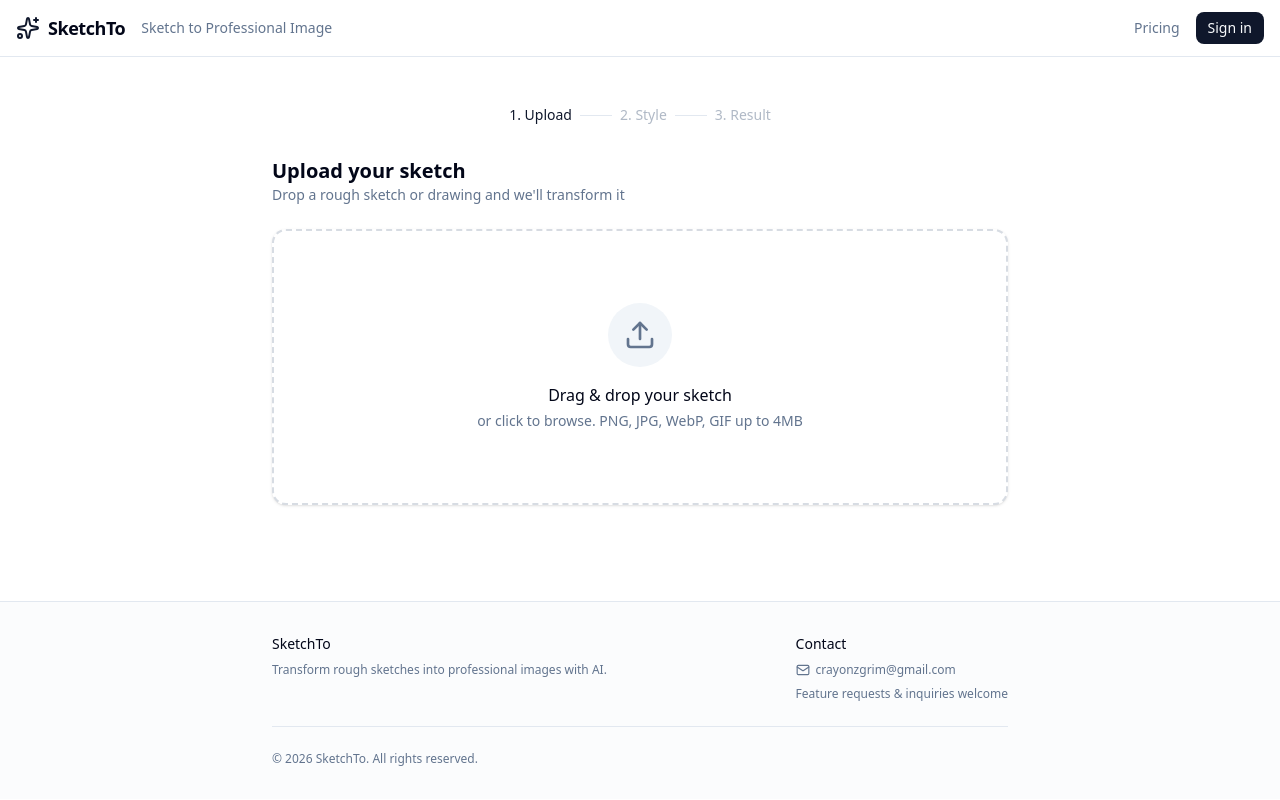
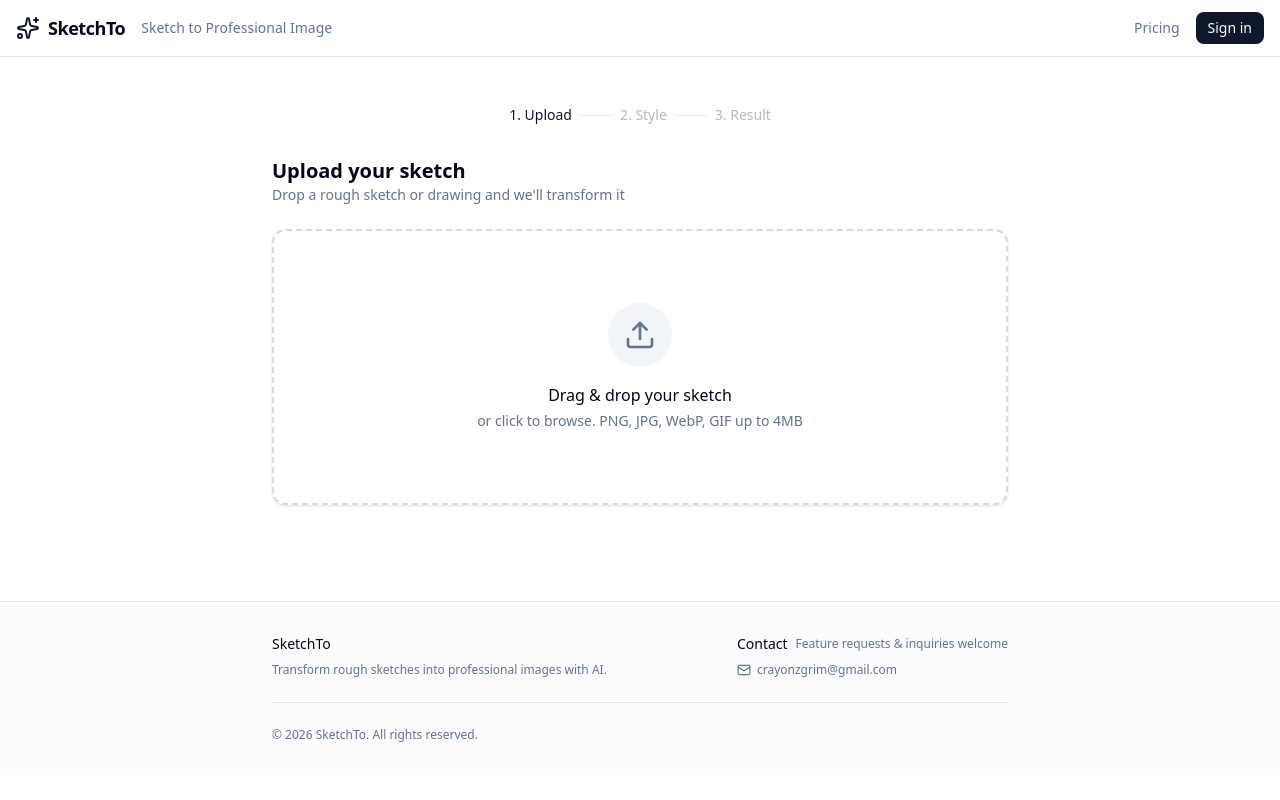
Before and after one commit to crayonzgrim/sketch-to, a Next.js app: page / in a window 1280 px wide. Built offline with nearby package versions, Linux system fonts and the light colour scheme; no server answers.

Commit message:
fix: Footer Contact 섹션 레이아웃 개선

```diff
--- a/components/footer.tsx
+++ b/components/footer.tsx
@@ -16,7 +16,13 @@ export function Footer() {
           </div>
 
           <div className="space-y-2">
-            <p className="text-sm font-medium">Contact</p>
+            <div className="flex items-center gap-2">
+              <p className="text-sm font-medium">Contact</p>
+              <p className="text-xs text-muted-foreground">
+                Feature requests &amp; inquiries welcome
+              </p>
+
+            </div>
             <a
               href="mailto:crayonzgrim@gmail.com"
               className="flex items-center gap-1.5 text-xs text-muted-foreground transition-colors hover:text-foreground"
@@ -24,9 +30,6 @@ export function Footer() {
               <Mail className="h-3.5 w-3.5" />
               crayonzgrim@gmail.com
             </a>
-            <p className="text-xs text-muted-foreground">
-              Feature requests &amp; inquiries welcome
-            </p>
           </div>
         </div>
 
```
